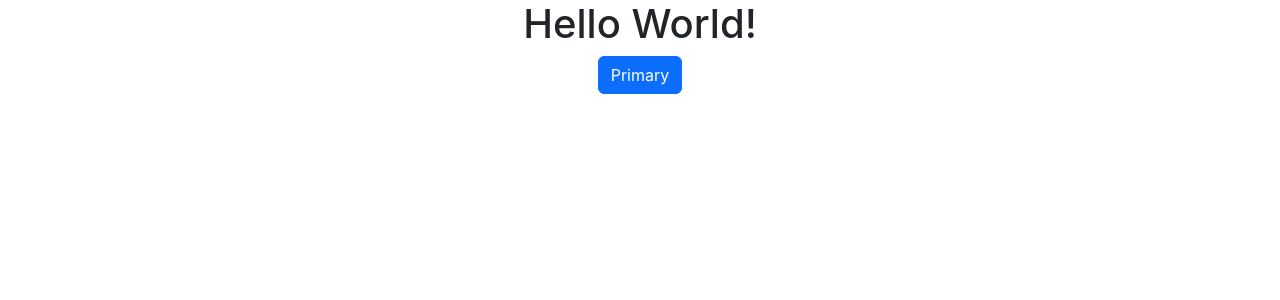
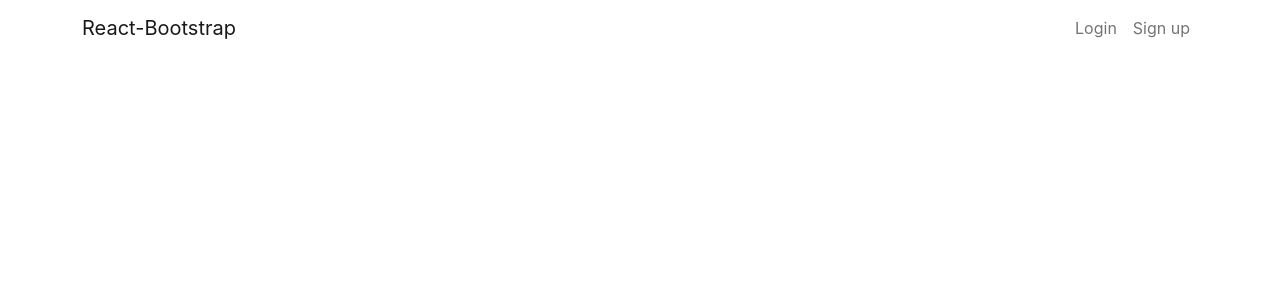
Before and after one commit to carl2087/life-sort-task-app, a React (Create React App) app: page / in a window 1280 px wide. Shown: the top 300 px of the page. Built offline with nearby package versions, Linux system fonts and the light colour scheme.

Commit message:
added basics of the navbar

```diff
--- a/src/App.js
+++ b/src/App.js
@@ -1,11 +1,10 @@
-import { Button } from 'react-bootstrap';
 import './App.css';
+import NavBar from './components/NavBar';
 
 function App() {
 	return (
 		<div className="App">
-			<h1>Hello World!</h1>
-			<Button variant="primary">Primary</Button>
+			<NavBar />
 		</div>
 	);
 }
--- /dev/null
+++ b/src/components/NavBar.js
@@ -0,0 +1,23 @@
+import React from 'react'
+import Container from 'react-bootstrap/Container';
+import Nav from 'react-bootstrap/Nav';
+import Navbar from 'react-bootstrap/Navbar';
+
+const NavBar = () => {
+    return (
+    <Navbar expand="md">
+        <Container>
+            <Navbar.Brand href="#home">React-Bootstrap</Navbar.Brand>
+            <Navbar.Toggle aria-controls="basic-navbar-nav" />
+            <Navbar.Collapse id="basic-navbar-nav">
+            <Nav className="ms-auto">
+                <Nav.Link href="#home">Login</Nav.Link>
+                <Nav.Link href="#link">Sign up</Nav.Link>
+            </Nav>
+            </Navbar.Collapse>
+        </Container>
+    </Navbar>
+    )
+};
+
+export default NavBar;
```
